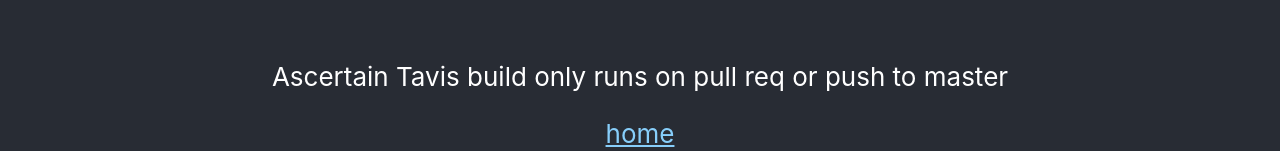
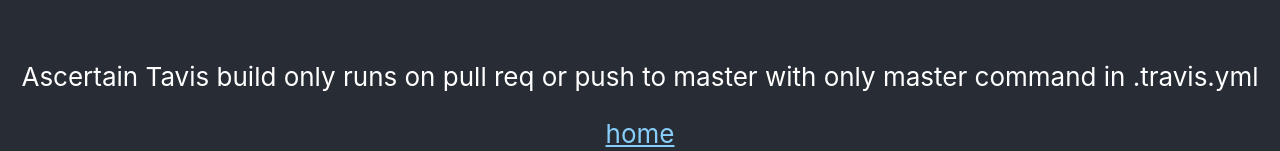
Before and after one commit to menelik7/multi-k8s, a React (Create React App) app in the folder client/: page / in a window 1280 px wide. Shown: the part 418-569 px from the top of the page. Built offline with nearby package versions, Linux system fonts and the light colour scheme; no server answers.

Commit message:
Testing master branch only push build

```diff
--- a/client/src/Header.js
+++ b/client/src/Header.js
@@ -7,7 +7,10 @@
 			<header className="App-header">
 				<img src={logo} className="App-logo" alt="logo" />
 				<h1 className="App-title">Fib Calculator Multiple Cluster K8s</h1>
-				<p>Ascertain Tavis build only runs on pull req or push to master</p>
+				<p>
+					Ascertain Tavis build only runs on pull req or push to master with
+					only master command in .travis.yml
+				</p>
 				<Link to="/">home</Link>
 				<Link to="/otherpage">Other Page</Link>
 			</header>
```
